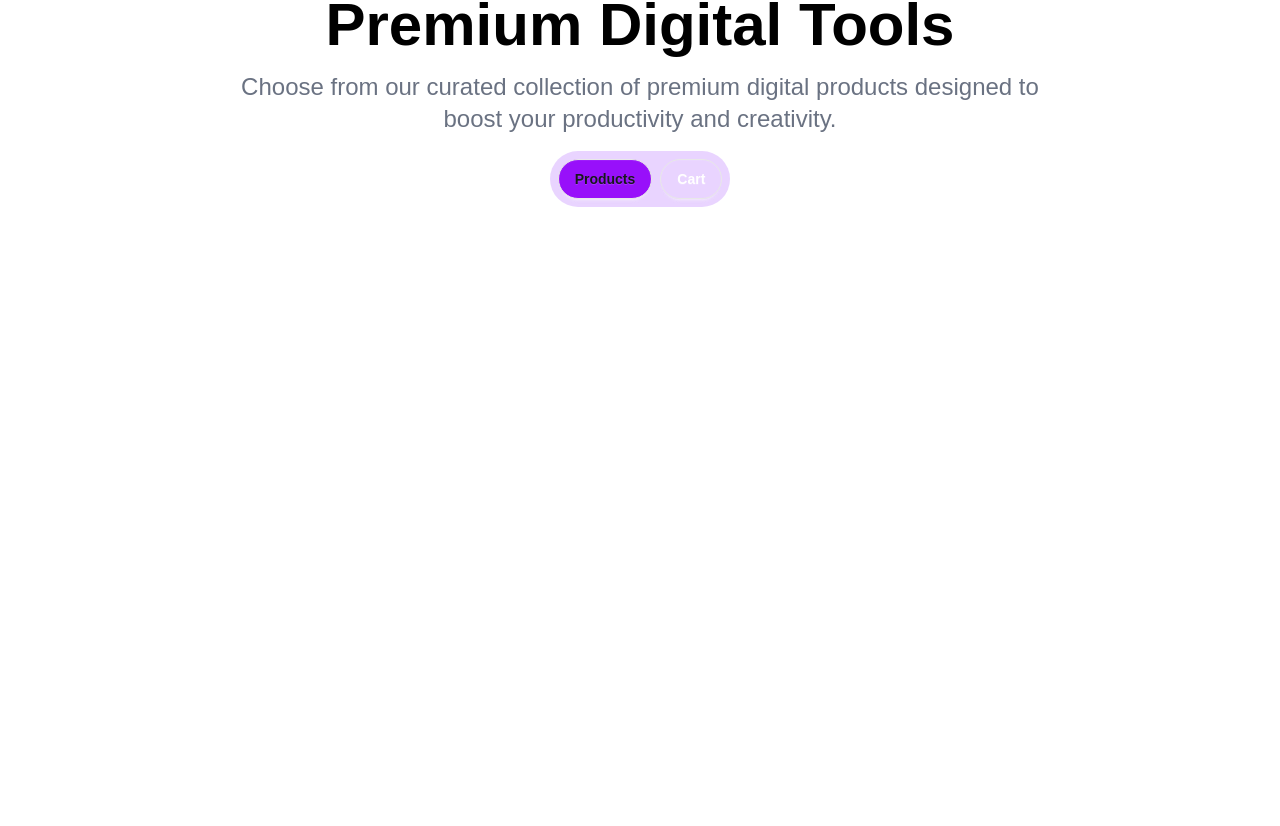
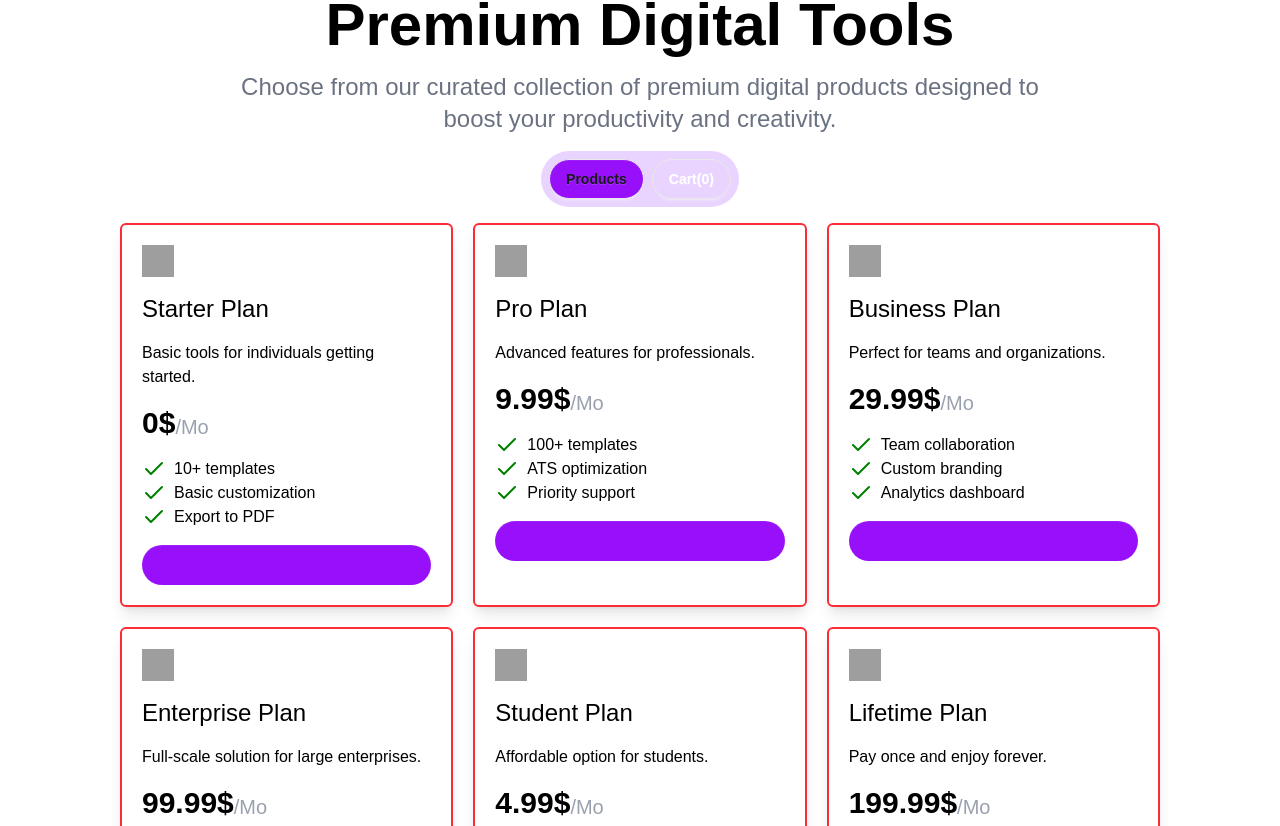
Before and after one commit to zunaed0314/B13-A06, a React (Vite) app: page / in a window 1280 px wide. Shown: the part 1194-2020 px from the top of the page. Before the commit the page ends 1417 px from the top, so only its background shows below. Built offline with nearby package versions, Linux system fonts and the light colour scheme; grey boxes are pictures that could not be loaded.

Commit message:
Cards made

```diff
--- a/public/data.json
+++ b/public/data.json
@@ -12,7 +12,7 @@
       "Basic customization",
       "Export to PDF"
     ],
-    "icon": "Sparkles"
+    "icon": "https://i.ibb.co.com/GvQQMKvf/design-tool.png"
   },
   {
     "id": 2,
@@ -27,7 +27,7 @@
       "ATS optimization",
       "Priority support"
     ],
-    "icon": "Rocket"
+    "icon": "https://i.ibb.co.com/ZRh28gYT/operation.png"
   },
   {
     "id": 3,
@@ -42,7 +42,7 @@
       "Custom branding",
       "Analytics dashboard"
     ],
-    "icon": "Briefcase"
+    "icon": "https://i.ibb.co.com/qLhvXhmY/portfolio.png"
   },
   {
     "id": 4,
@@ -57,7 +57,7 @@
       "Dedicated manager",
       "Advanced integrations"
     ],
-    "icon": "Building"
+    "icon": "https://i.ibb.co.com/WNb8Bx9k/shopping-cart.png"
   },
   {
     "id": 5,
@@ -72,7 +72,7 @@
       "Resume feedback",
       "Export to PDF"
     ],
-    "icon": "GraduationCap"
+    "icon": "https://i.ibb.co.com/H9QTw0r/social-media.png"
   },
   {
     "id": 6,
@@ -87,6 +87,6 @@
       "Lifetime updates",
       "Priority support"
     ],
-    "icon": "Infinity"
+    "icon": "https://i.ibb.co.com/vyMWVVK/writing-2327400-1.png"
   }
 ]
--- a/src/App.jsx
+++ b/src/App.jsx
@@ -1,20 +1,38 @@
 // import reactLogo from './assets/react.svg'
 // import viteLogo from './assets/vite.svg'
 // import heroImg from './assets/hero.png'
+import { useState } from 'react'
 import './App.css'
 import BuyCards from './Components/Buycards/BuyCards'
 import Hero from './Components/Hero/Hero'
 import Nav from './Components/Navbar/Nav'
 import Users from './Components/Users/Users'
 
+const dataPromise = fetch('data.json').then(res => res.json());
+
 function App() {
+
+
+
+  const [card,setCard] = useState([])
+
+  const addCard = (product) => {
+    const newcard = [...card, product];
+    setCard(newcard);
+  }
+
+  //  const removeFromCart = (productId) => {
+  //   setCard(card.filter(item => item.id !== productId));
+  // };
+
+
 
   return (
     <div className='bg-white'>
-      <Nav></Nav>
+      <Nav count={card.length}></Nav>
       <Hero></Hero>
       <Users></Users>
-      <BuyCards></BuyCards>
+      <BuyCards addCard={addCard} dataPromise={dataPromise} />
 
     </div>
   )
--- a/src/Components/Buycards/BuyCards.jsx
+++ b/src/Components/Buycards/BuyCards.jsx
@@ -1,7 +1,17 @@
-import React from 'react';
+import React, { use, useState } from 'react';
+import Cards from './Cards';
 
-const BuyCards = () => {
+const BuyCards = ({addCard, dataPromise}) => {
 
+
+    const [cardCount, setcardCount] = useState(0);
+
+    const updateCardCount = (count) => {
+        setcardCount(count);
+    }
+
+    const data = use(dataPromise);
+    console.log(data);
 
 
     return (
@@ -15,13 +25,17 @@ const BuyCards = () => {
             </p>
             <div className='flex gap-2 p-2 rounded-full bg-purple-200'>
                 <button className='btn rounded-full bg-purple-600'>Products</button>
-                <button className='btn text-white rounded-full bg-transparent'>Cart</button>
+                <button className='btn text-white rounded-full bg-transparent'>Cart({cardCount})</button>
             </div>
 
             <div className='grid grid-cols-3 gap-5'>
-                <div>
-
-                </div>
+                {/* <div> */}
+                    {
+                        data.map(product => (
+                            <Cards key={product.id} product={product} addCard={addCard} updateCardCount={updateCardCount} />
+                        ))
+                    }
+                {/* </div> */}
             </div>
 
         </div>
--- /dev/null
+++ b/src/Components/Buycards/Cards.jsx
@@ -0,0 +1,36 @@
+import { Check } from 'lucide-react';
+import React, { useState } from 'react';
+
+const Cards = ({ product, addCard, updateCardCount }) => {
+
+    const [buy, setBuy] = useState(false);
+
+    const handleBuy =(status) => {
+        setBuy(status);
+        if(status){
+            addCard(product);
+            updateCardCount(prevCount => prevCount + 1);
+        }
+    }
+
+    const features = product.features;
+    return (
+        <div className='flex flex-col gap-4 p-5 rounded-md shadow-lg border-2 border-red-500 bg-white'>
+            <img src={product.icon} alt={product.name} className='w-8 h-8'></img>
+            <p className='text-2xl text-black'>{product.name}</p>
+            <p className='text-black'>{product.description}</p>
+            <p className='text-3xl text-black font-bold flex'>{product.price}$ <span className='text-gray-400 text-xl flex items-end font-normal'>/Mo</span></p>
+            <ul>
+                {
+                    features.map((feature,index) => <li className='flex text-black' key={index}><Check color='green' className='mr-2'/> {feature}</li>)
+                }
+            </ul>
+            <button className='btn rounded-full text-white bg-purple-600 border-none ' onClick={() => {handleBuy(!buy)}}>
+
+            </button>
+
+        </div>
+    );
+};
+
+export default Cards;
--- a/src/Components/Navbar/Nav.jsx
+++ b/src/Components/Navbar/Nav.jsx
@@ -1,7 +1,7 @@
 import { ShoppingCart } from 'lucide-react';
 import React from 'react';
 
-const Nav = () => {
+const Nav = ({cartCount=0}) => {
     return (
         <div className='px-30 py-4 flex justify-between items-center shadow-sm'>
             <div className="navbar-start">
@@ -33,6 +33,11 @@ const Nav = () => {
             <div className="navbar-end">
                 <div className='flex gap-4 justify-center items-center'>
                     <ShoppingCart color='black' />
+                    {cartCount > 0 && (
+                        <span className='absolute -top-2 -right-2 bg-red-500 text-white text-xs rounded-full w-5 h-5 flex items-center justify-center font-bold'>
+                            {cartCount}
+                        </span>
+                    )}
                     <p className='font-bold text-black'>Log In</p>
                     <button className='bg-purple-600 text-white px-5 py-3 rounded-full font-bold cursor-pointer shadow'>Get Started</button>
                 </div>
```
